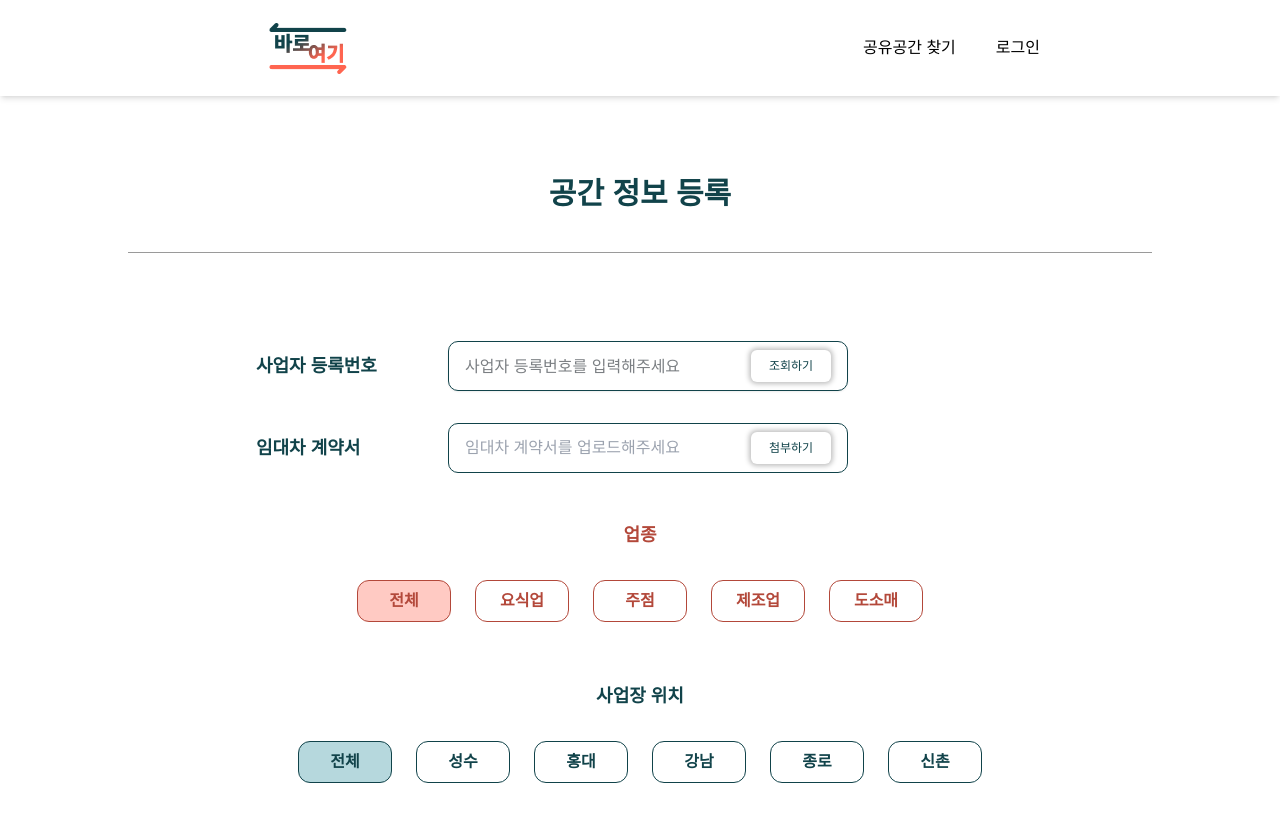
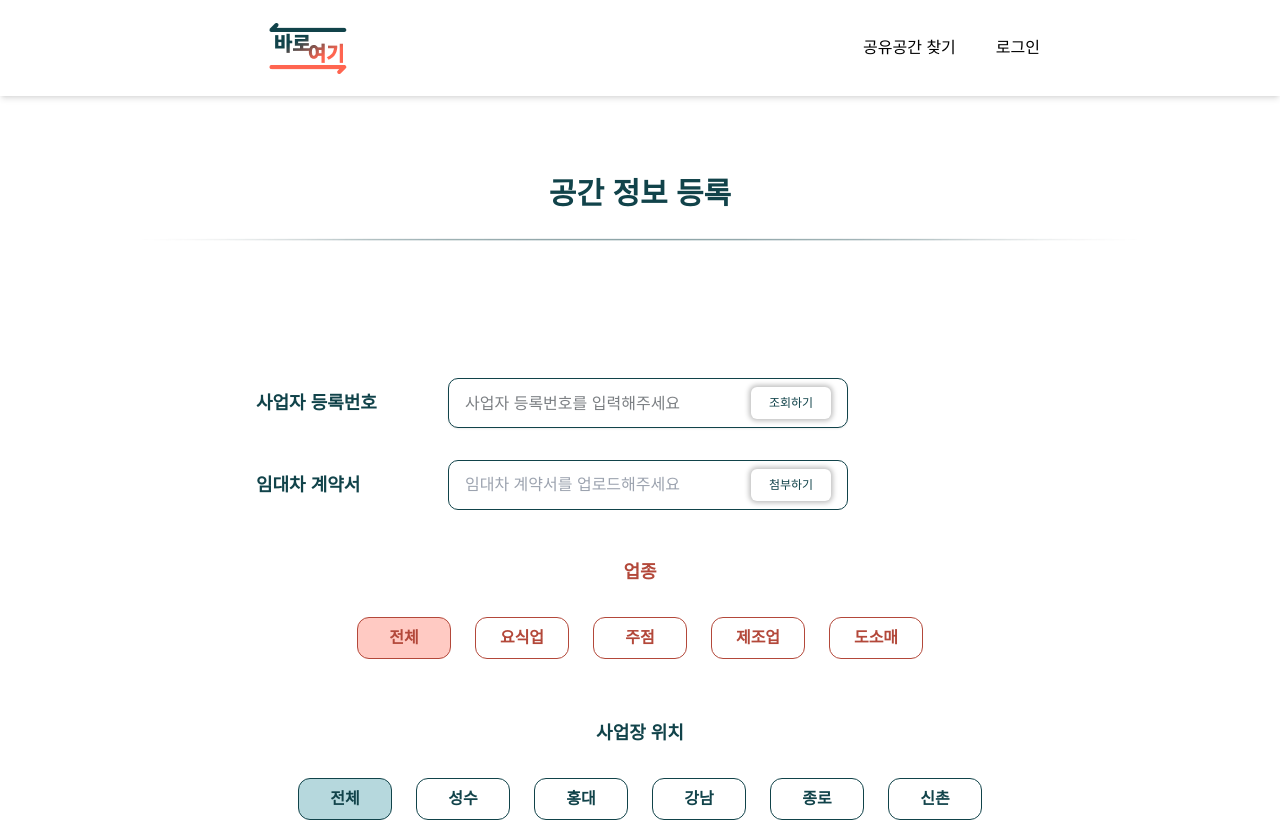
Before and after one commit to 2023-MIRTHON-2/FE, a React (Vite) app: page /place/create in a window 1280 px wide. Shown: the top 822 px of the page. Built offline with nearby package versions, Linux system fonts and the light colour scheme; a web font is replaced by a local one.

Commit message:
CHORE : title css

```diff
--- a/src/components/common/Title.tsx
+++ b/src/components/common/Title.tsx
@@ -1,3 +1,5 @@
+import Divider from "../Divider";
+
 interface props {
   title: string;
 }
@@ -5,9 +7,10 @@ interface props {
 const Title = ({ title }: props) => {
   return (
     <section
-      className={`flex w-full justify-center font-bold text-3xl pb-10 text-my-green basic-border-bottom`}
+      className={`flex flex-col w-full justify-center font-bold text-3xl pb-10 text-my-green gap-4`}
     >
-      {title}
+      <div className={`flex w-full justify-center`}>{title}</div>
+      <Divider color={"my-green"} />
     </section>
   );
 };
--- a/src/pages/my/MyPage.jsx
+++ b/src/pages/my/MyPage.jsx
@@ -11,7 +11,7 @@ import MainCard from "../../components/MainCard";
 
 export default function MyPage() {
   const [user, setUser] = useState({});
-  console.log(user);
+
   useEffect(() => {
     const fetchUserInfo = async () => {
       try {
```
